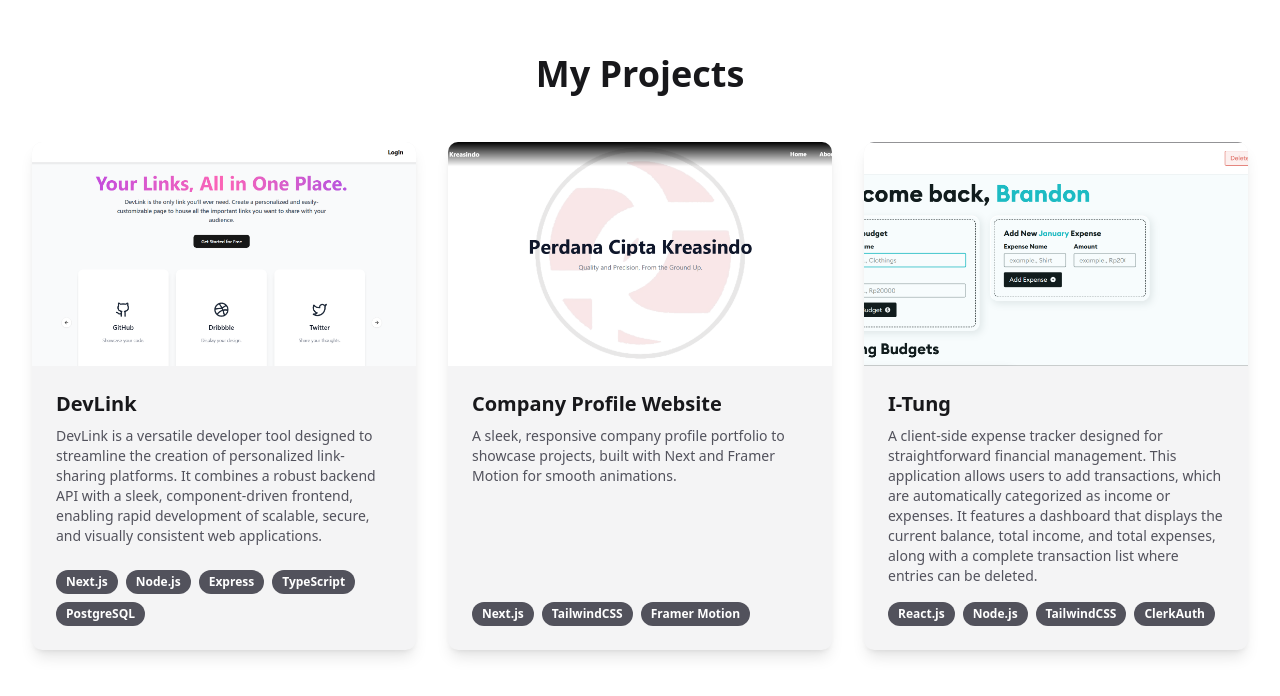
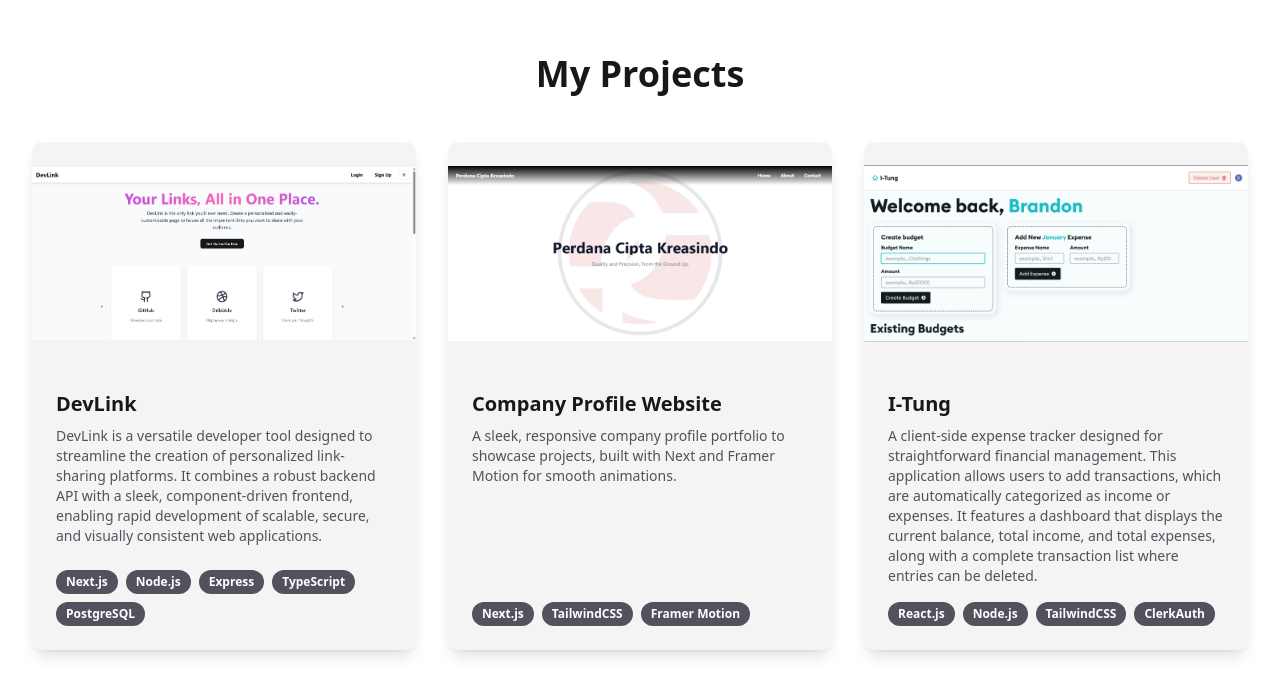
Before and after one commit to Brrendenn/PortofolioWeb, a React (Vite) app: page / in a window 1280 px wide. Shown: the part 1911-2607 px from the top of the page. Built offline with nearby package versions, Linux system fonts and the light colour scheme.

Commit message:
Fixed image positioning

```diff
--- a/src/components/sections/ProjectSection.tsx
+++ b/src/components/sections/ProjectSection.tsx
@@ -79,7 +79,7 @@ const ProjectSection = () => {
                    <img
                     src={project.imageUrl}
                     alt={project.title}
-                    className="w-full h-56 object-cover transform transition-transform duration-500 group-hover:scale-110"
+                    className="w-full h-56 object-contain transform transition-transform duration-500 group-hover:scale-110"
                   />
                   <div className="absolute inset-0 bg-black bg-opacity-40 flex items-center justify-center gap-4 opacity-0 group-hover:opacity-100 transition-opacity duration-300">
                      <a href={project.liveLink} target="_blank" rel="noopener noreferrer" className="text-white hover:text-zinc-400 p-2 rounded-full bg-zinc-700 bg-opacity-50 transition-colors">
```
